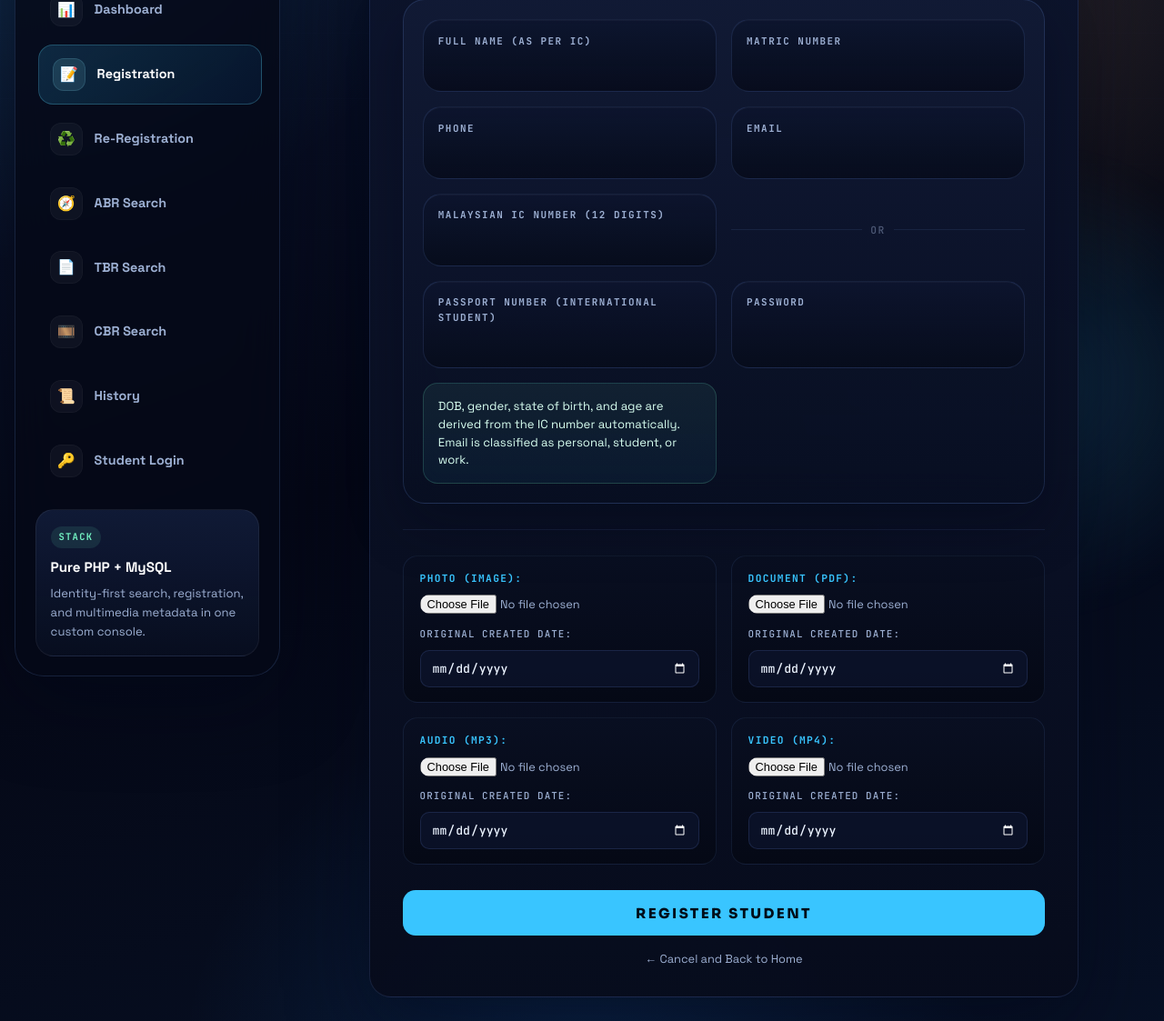
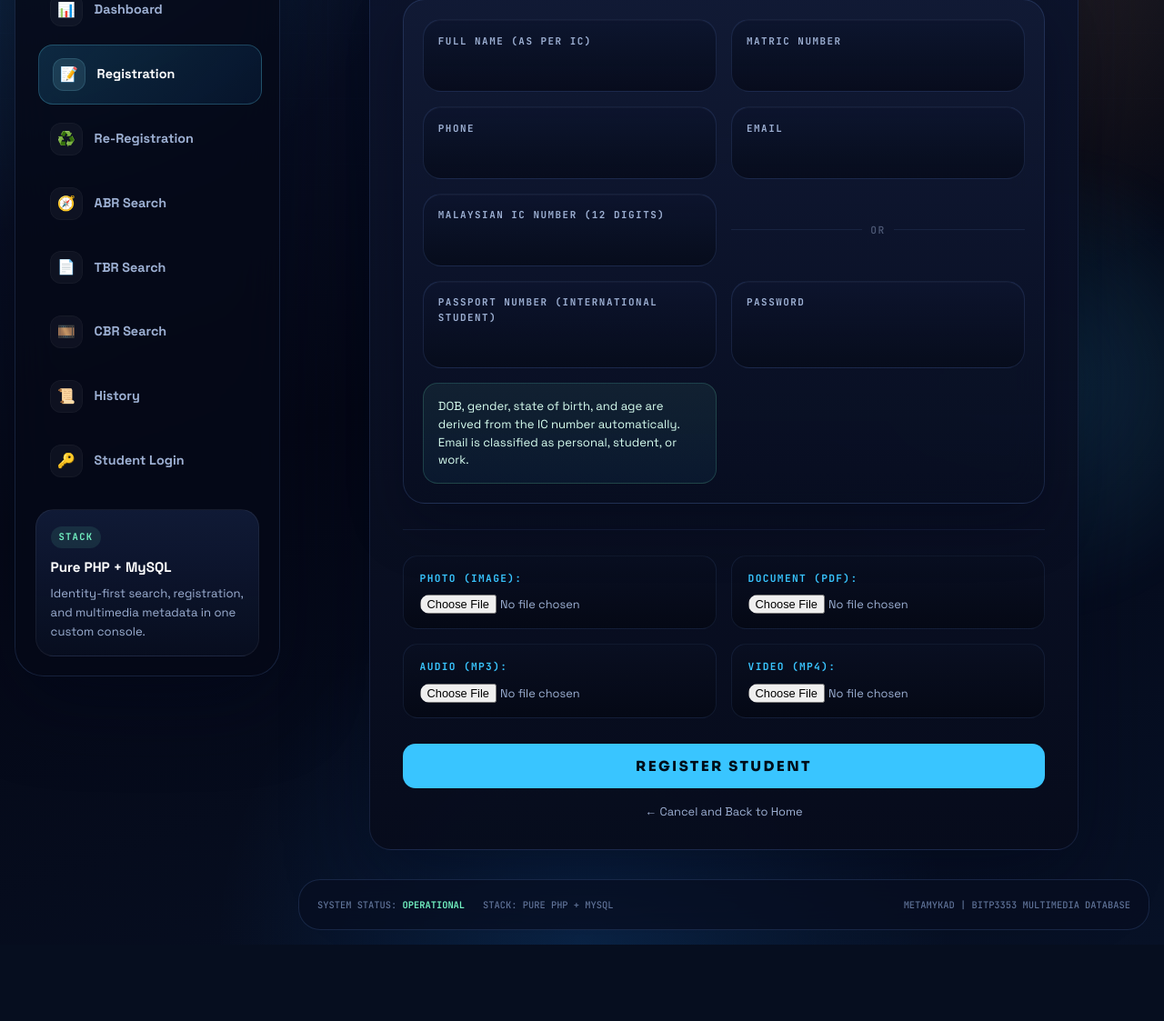
Before and after one commit to tttaufiqqq/MetaMyKad, a PHP site: page /register in a window 1280 px wide. Shown: the part 252-1375 px from the top of the page at 91% size. After the commit the page ends 1291 px from the top, so only its background shows below. Run offline with PHP 8.4, Linux system fonts and the light colour scheme.

Commit message:
refactor: remove manual original_date inputs — now auto-extracted from files
Drop the date picker inputs from register.php and the {type}_date POST
reading in RegistrationController. original_date is now populated
automatically by MetadataExtractor after upload.

```diff
--- a/src/Controllers/RegistrationController.php
+++ b/src/Controllers/RegistrationController.php
@@ -125,8 +125,6 @@ final class RegistrationController extends BaseController
         foreach ($uploads as $fileType => $uploadData) {
             $movedFiles[] = base_path($uploadData['file_path']);
 
-            $originalDate = trim((string) ($_POST[$fileType . '_date'] ?? '')) ?: null;
-
             $fileId = $fileModel->insert([
                 'student_id'      => $studentId,
                 'file_type'       => $fileType,
@@ -135,7 +133,6 @@ final class RegistrationController extends BaseController
                 'file_path'       => $uploadData['file_path'],
                 'file_size'       => $uploadData['file_size'],
                 'mime_type'       => $uploadData['mime_type'],
-                'original_date'   => $originalDate,
             ]);
 
             try {
--- a/src/Views/pages/register.php
+++ b/src/Views/pages/register.php
@@ -46,26 +46,18 @@
             <div class="upload-card">
                 <span class="upload-card-label">Photo (Image):</span>
                 <input id="photo" name="photo" type="file" accept=".jpg,.jpeg,.png">
-                <span class="upload-card-date-label">Original Created Date:</span>
-                <input type="date" name="photo_date" value="<?= e((string) old('photo_date')) ?>">
             </div>
             <div class="upload-card">
                 <span class="upload-card-label">Document (PDF):</span>
                 <input id="pdf" name="pdf" type="file" accept=".pdf">
-                <span class="upload-card-date-label">Original Created Date:</span>
-                <input type="date" name="pdf_date" value="<?= e((string) old('pdf_date')) ?>">
             </div>
             <div class="upload-card">
                 <span class="upload-card-label">Audio (MP3):</span>
                 <input id="audio" name="audio" type="file" accept=".mp3,.wav">
-                <span class="upload-card-date-label">Original Created Date:</span>
-                <input type="date" name="audio_date" value="<?= e((string) old('audio_date')) ?>">
             </div>
             <div class="upload-card">
                 <span class="upload-card-label">Video (MP4):</span>
                 <input id="video" name="video" type="file" accept=".mp4,.mov,.avi">
-                <span class="upload-card-date-label">Original Created Date:</span>
-                <input type="date" name="video_date" value="<?= e((string) old('video_date')) ?>">
             </div>
         </div>
 
```
